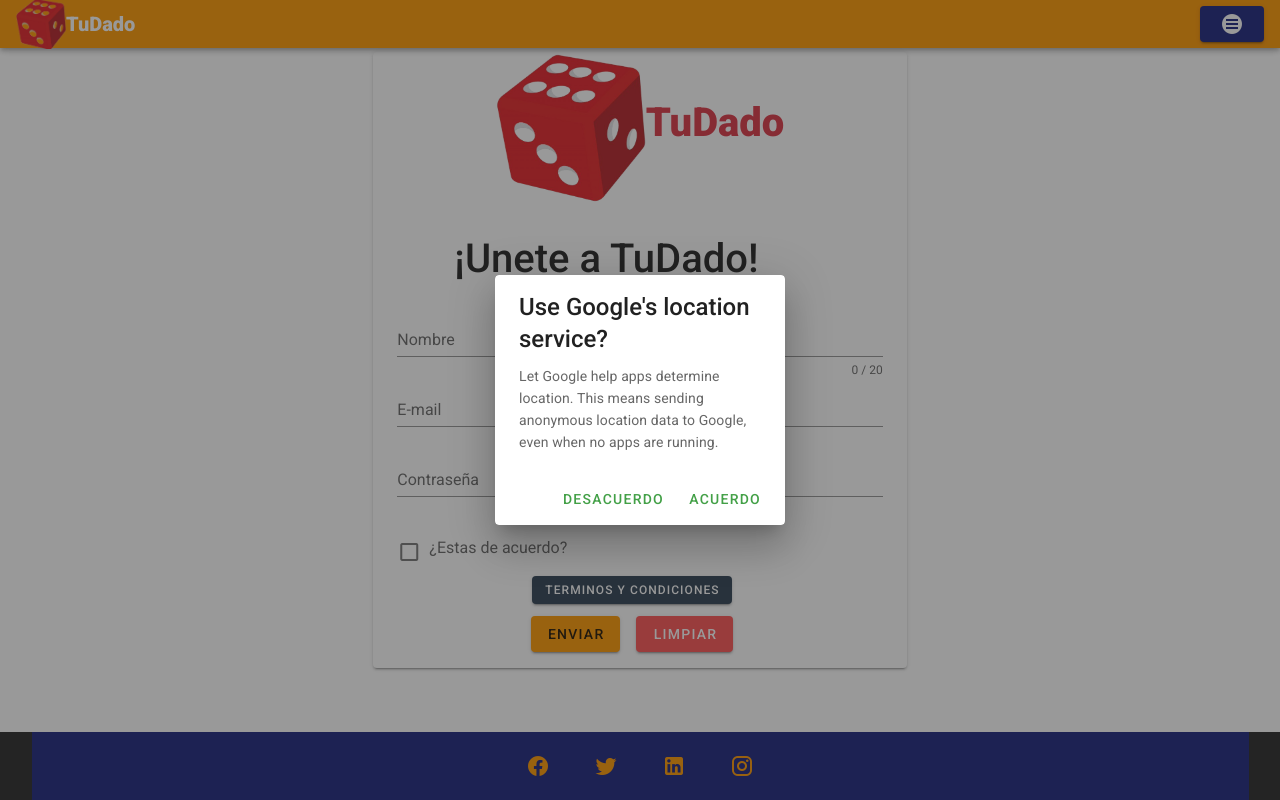
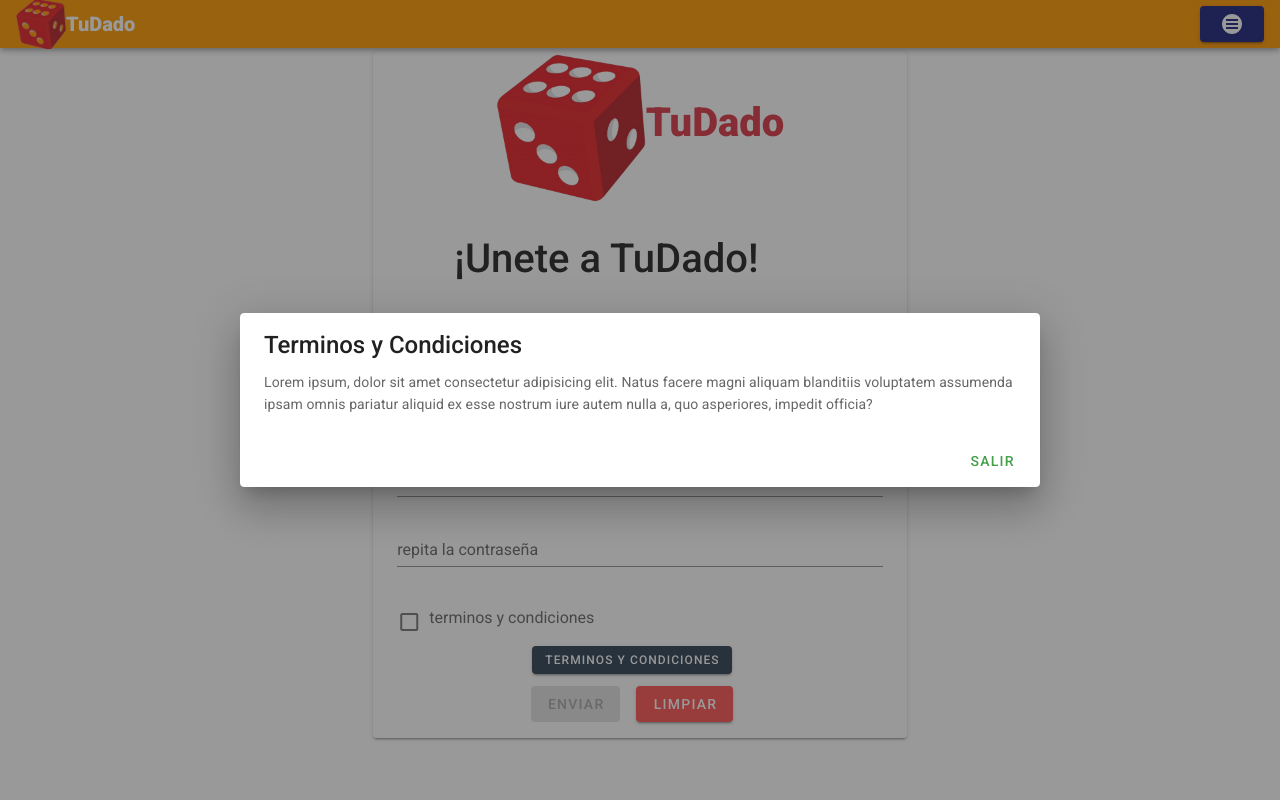
Before and after one commit to JulianMGonzalez/TuDado-frontend, a Vue app: page /registrar in a window 1280 px wide. Both pictures are taken after a click on the button "TERMINOS Y CONDICIONES". Shown: the top 800 px of the page. Built offline with nearby package versions, Linux system fonts and the light colour scheme.

Commit message:
mejoras en el login

```diff
--- a/package.json
+++ b/package.json
@@ -10,6 +10,7 @@
     "core-js": "^3.6.5",
     "jwt-decode": "^3.1.2",
     "sweetalert": "^2.1.2",
+    "vee-validate": "^3.4.5",
     "vue": "^2.6.11",
     "vue-jwt-decode": "^0.1.0",
     "vue-router": "^3.2.0",
--- a/src/components/public/RegisterUsuario.vue
+++ b/src/components/public/RegisterUsuario.vue
@@ -92,86 +92,143 @@
           <v-card>
             <div class="mt-13">
               <div class="d-flex justify-content-center align-items-center">
-          <img src="@/assets/TuDado.png" width="150" height="150" alt="" />
-          <h1 class="font-weight-black text-danger" >TuDado</h1>
-
+                <img
+                  src="@/assets/TuDado.png"
+                  width="150"
+                  height="150"
+                  alt=""
+                />
+                <h1 class="font-weight-black text-danger">TuDado</h1>
               </div>
               <h1 class="alert alert-secundary mt-5 ml-15">¡Unete a TuDado!</h1>
 
-          <form>
+              <validation-observer ref="observer" v-slot="{ invalid }">
+                <form @submit.prevent="submit">
+                  <validation-provider
+                    v-slot="{ errors }"
+                    name="Nombre"
+                    rules="required|max:20"
+                  >
                     <v-text-field
-              v-model="name"
-              :error-messages="nameErrors"
+                      class="ml-6 mr-6"
+                      v-model="nombre"
                       :counter="20"
+                      :error-messages="errors"
                       label="Nombre"
                       required
-              @input="$v.name.$touch()"
-              @blur="$v.name.$touch()"
+                    ></v-text-field>
+                  </validation-provider>
+                  <validation-provider
+                    v-slot="{ errors }"
+                    name="email"
+                    rules="required|email"
+                  >
+                    <v-text-field
                       class="ml-6 mr-6"
-            ></v-text-field>
-            <v-text-field
                       v-model="email"
-              :error-messages="emailErrors"
+                      :error-messages="errors"
                       label="E-mail"
                       required
-              @input="$v.email.$touch()"
-              @blur="$v.email.$touch()"
-              class="ml-6 mr-6"
                     ></v-text-field>
+                  </validation-provider>
+                  <validation-provider
+                    v-slot="{ errors }"
+                    name="password"
+                    rules="required|password:@confirm"
+                  >
                     <v-text-field
-              v-model="contraseña"
-              :error-messages="contraseñaErrors"
+
+                      v-model="password"
+                      :error-messages="errors"
                       type="password"
                       label="Contraseña"
                       required
-              @input="$v.contraseña.$touch()"
-              @blur="$v.contraseña.$touch()"
                       class="ml-6 mr-6"
                     ></v-text-field>
+                  </validation-provider>
+                  <validation-provider
+                    v-slot="{ errors }"
+                    name="confirm"
+                    rules="required"
+
+                  >
+                    <v-text-field
+                      v-model="confirmation"
+                      :error-messages="errors"
+                      type="password"
+                      label=" repita la contraseña"
+                      required
+                      class="ml-6 mr-6"
+                    ></v-text-field>
+                  </validation-provider>
+                  <validation-provider
+                    v-slot="{ errors }"
+                    rules="required"
+                    name="checkbox"
+                  >
                     <v-checkbox
+                      class="ml-6 mr-6"
                       v-model="checkbox"
-              :error-messages="checkboxErrors"
-              label="¿Estas de acuerdo?"
+                      :error-messages="errors"
+                      value="1"
+                      label="terminos y condiciones"
+                      type="checkbox"
                       required
-              @change="$v.checkbox.$touch()"
-              @blur="$v.checkbox.$touch()"
-              class="ml-6"
                     ></v-checkbox>
+                  </validation-provider>
                   <v-row class="mr-1 mb-2" justify="center">
-              <v-dialog v-model="dialog" persistent max-width="290">
+                    <v-dialog v-model="dialog" persistent max-width="800">
                       <template v-slot:activator="{ on, attrs }">
-                  <v-btn color="primary" dark v-bind="attrs" v-on="on" small>
+                        <v-btn
+                          color="primary"
+                          dark
+                          v-bind="attrs"
+                          v-on="on"
+                          small
+                        >
                           Terminos y condiciones
                         </v-btn>
                       </template>
                       <v-card>
                         <v-card-title class="headline">
-                    Use Google's location service?
+                          Terminos y Condiciones
                         </v-card-title>
                         <v-card-text
-                    >Let Google help apps determine location. This means sending
-                    anonymous location data to Google, even when no apps are
-                    running.</v-card-text
+                          >Lorem ipsum, dolor sit amet consectetur adipisicing
+                          elit. Natus facere magni aliquam blanditiis voluptatem
+                          assumenda ipsam omnis pariatur aliquid ex esse nostrum
+                          iure autem nulla a, quo asperiores, impedit
+                          officia?</v-card-text
                         >
                         <v-card-actions>
                           <v-spacer></v-spacer>
-                    <v-btn color="green darken-1" text @click="dialog = false">
-                      Desacuerdo
-                    </v-btn>
-                    <v-btn color="green darken-1" text @click="dialog = false">
-                      Acuerdo
+                          <v-btn
+                            color="green darken-1"
+                            text
+                            @click="dialog = false"
+                          >
+                            Salir
                           </v-btn>
                         </v-card-actions>
                       </v-card>
                     </v-dialog>
                   </v-row>
                   <v-row justify="center" class="mt-3 mb-6">
-            <v-btn class="mr-4 mb-4" @click="registrar" color="orange">
+                    <v-btn
+                      color="orange"
+                      class="mr-4 mb-4"
+                      type="submit"
+                      :disabled="invalid"
+                      @click="registrar"
+                    >
                       Enviar
                     </v-btn>
-            <v-btn class="mr-4 mb-4" @click="clear" color="error"> Limpiar </v-btn>
+                    <v-btn class="mr-4 mb-4" color="error" @click="clear">
+                      Limpiar
+                    </v-btn>
                   </v-row>
                 </form>
+              </validation-observer>
             </div>
           </v-card>
         </v-flex>
@@ -252,72 +309,74 @@
 <script>
 import sawl from "sweetalert";
 import axios from "axios";
-import { validationMixin } from "vuelidate";
-import { required, maxLength, email } from "vuelidate/lib/validators";
+import { required, digits, email, max, regex } from "vee-validate/dist/rules";
+import {
+  extend,
+  ValidationObserver,
+  ValidationProvider,
+  setInteractionMode,
+} from "vee-validate";
+
+setInteractionMode("eager");
+
+extend(
+  "required",
+  {
+    ...required,
+    message: "{_field_} no puede ir vacio",
+  },);
+extend(
+  'password',
+  {
+    params: ['target'],
+    validate(value, { target }) {
+      return value === target;
+  },
+  message: 'Las contraseñas no son iguales'
+});
+extend("max", {
+  ...max,
+  message: "{_field_} no puede tener mas de {length} caracteres",
+});
+
+extend("regex", {
+  ...regex,
+  message: "{_field_} {_value_} does not match {regex}",
+});
+
+extend("email", {
+  ...email,
+  message: "Email no valido",
+});
 
 export default {
-  mixins: [validationMixin],
-  validations: {
-    name: { required, maxLength: maxLength(20) },
-    email: { required, email },
-    contraseña: { required },
-    checkbox: {
-      checked(val) {
-        return val;
-      },
-    },
+  components: {
+    ValidationProvider,
+    ValidationObserver,
   },
 
   data: () => ({
-    name: "",
+    nombre: "",
     email: "",
-    contraseña: "",
-    checkbox: false,
-    dialog: false,
+    password: "",
+    confirmation: "",
+    checkbox: null,
+    dialog: null,
     icons: ["mdi-facebook", "mdi-twitter", "mdi-linkedin", "mdi-instagram"],
   }),
 
-  computed: {
-    checkboxErrors() {
-      const errors = [];
-      if (!this.$v.checkbox.$dirty) return errors;
-      !this.$v.checkbox.checked &&
-        errors.push("Acepta los terminos y condiciones!");
-      return errors;
+  methods: {
+    submit() {
+      this.$refs.observer.validate();
     },
-    contraseñaErrors() {
-      const errors = [];
-      if (!this.$v.contraseña.$dirty) return errors;
-      !this.$v.contraseña.required && errors.push("Contraseña requerida");
-      return errors;
-    },
-    nameErrors() {
-      const errors = [];
-      if (!this.$v.name.$dirty) return errors;
-      !this.$v.name.maxLength &&
-        errors.push("El nombre no puede contener mas de 20 letras");
-      !this.$v.name.required && errors.push("Nombre es requerido");
-      return errors;
-    },
-    emailErrors() {
-      const errors = [];
-      if (!this.$v.email.$dirty) return errors;
-      !this.$v.email.email && errors.push("Email no valido!");
-      !this.$v.email.required && errors.push("E-mail es requerido");
-      return errors;
-    },
-  },
-
-  methods: {
     registrar() {
-      if (this.checkbox) {
       axios
         .post(
           "http://localhost:3000/api/usuario/add",
           {
-              nombre: this.name,
+            nombre: this.nombre,
             email: this.email,
-              password: this.contraseña,
+            password: this.password,
           },
           {
             headers: {
@@ -332,16 +391,15 @@ export default {
         .catch((error) => {
           return error;
         });
-      } else {
-        swal("Error!", "Terminos no aceptados", "error");
-      }
     },
+
     clear() {
-      this.$v.$reset();
       this.name = "";
       this.email = "";
-      this.contraseña = "";
-      this.checkbox = false;
+      this.password = "";
+      this.confirmation = "";
+      this.checkbox = null;
+      this.$refs.observer.reset();
     },
     inicio() {
       this.$router.push({ name: "Home" });
```
Also changed, not shown: 1 other file (tests, documents, lock files or other folders). Lines whose indentation alone changed are shown as unchanged.
